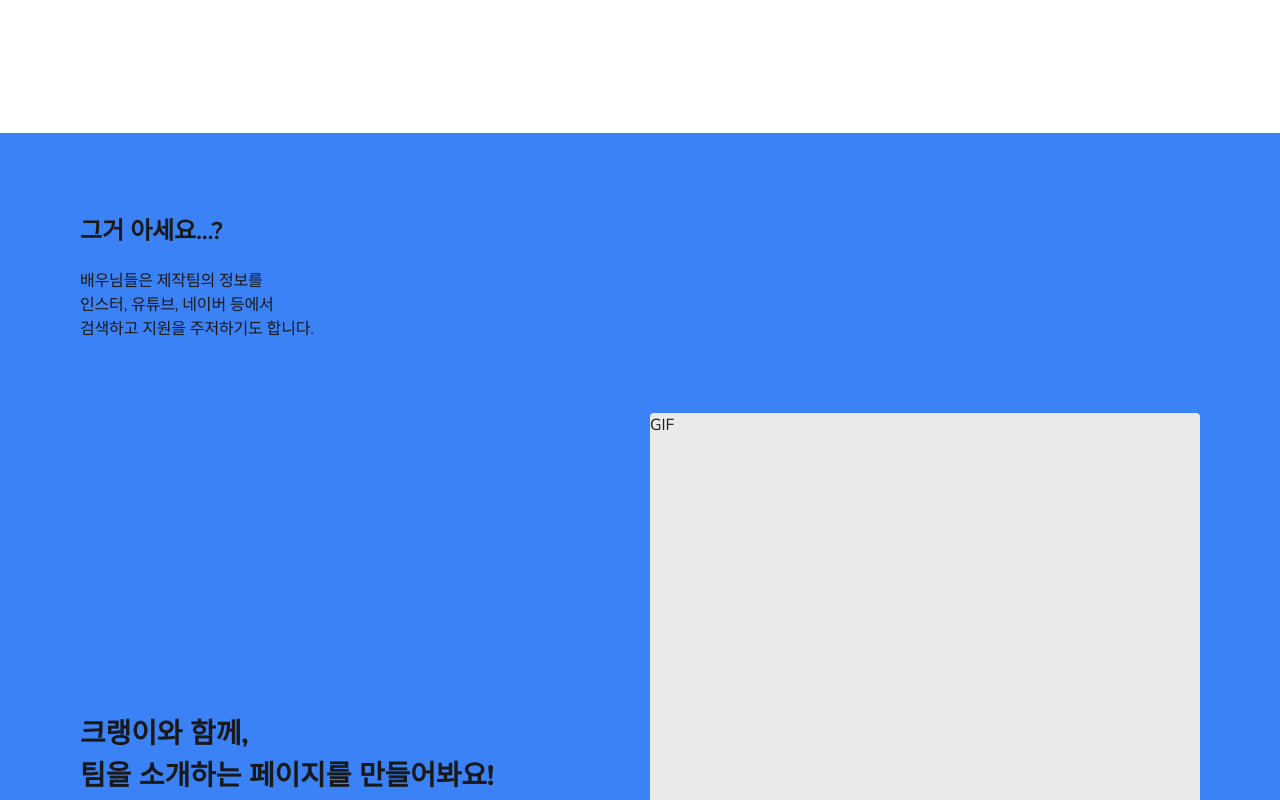
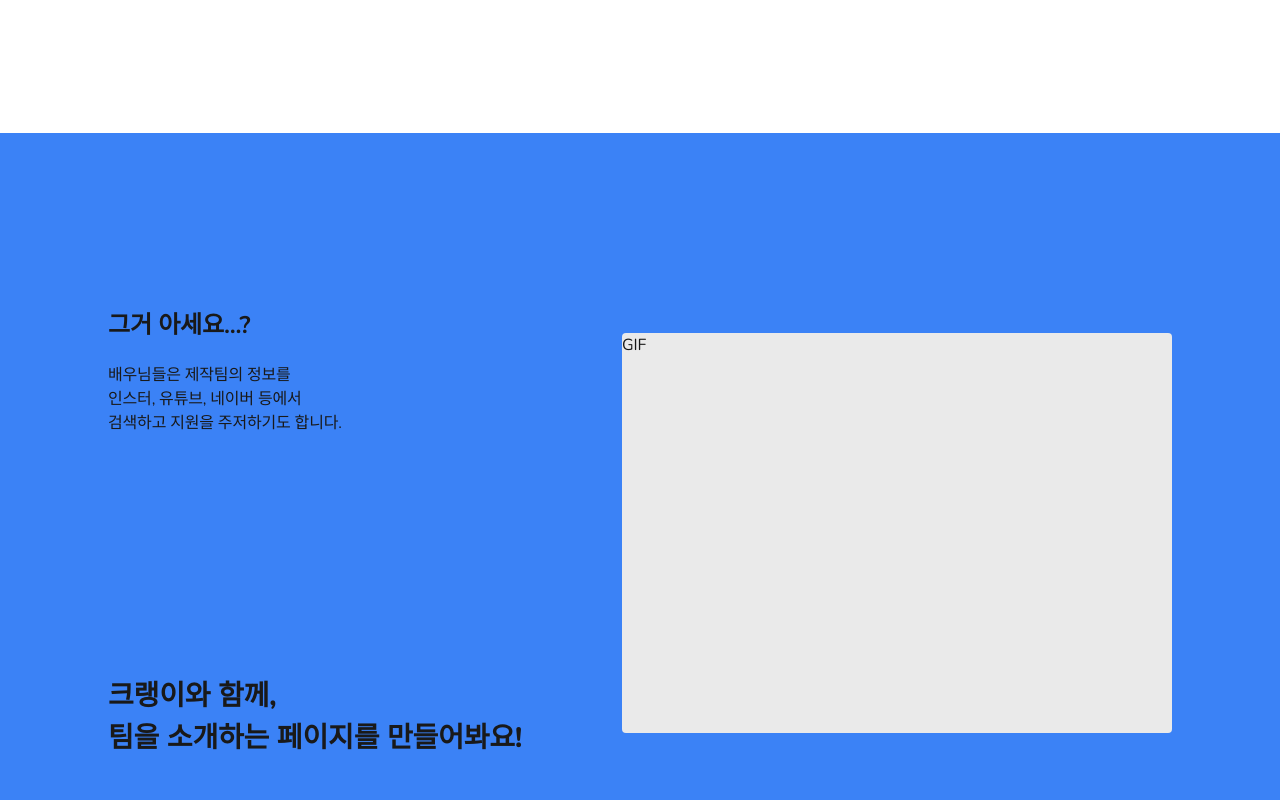
Before and after one commit to OasisWatts/crankie-landing-fe, a Next.js app: page / in a window 1280 px wide. Shown: the part 4660-5460 px from the top of the page. Built offline with nearby package versions, Linux system fonts and the light colour scheme.

Commit message:
feature_teamspace flex로 변경

```diff
--- a/components/feature_teamspace.tsx
+++ b/components/feature_teamspace.tsx
@@ -1,22 +1,20 @@
 export default function FeatureTeamSpace({ data }: { data: any }) {
     return (
-        <div className="inline-block w-screen p-[80px] h-[800px] bg-blue-500 relative">
-            <div className="relative">
+        <div className="inline-block w-screen p-[80px] h-[800px] bg-blue-500 flex flex-row justify-center items-center">
             {/*Left*/}
-                <div className="absolute top-0">
+            <div className="flex flex-col top-0">
                 <p className="text-xl font-bold">{data.title}</p>
                 <p className="mt-5">{data.explanation1}</p>
                 <p className="">{data.explanation2}</p>
-                    <p className="">{data.explanation3}</p>
-                </div>
-                <div className="absolute top-[500px]">
+                <p className="mb-20">{data.explanation3}</p>
+                <div className="top-[500px] mt-40">
                     <p className="text-2xl font-extrabold">{data.footer1}</p>
                     <p className="text-2xl font-extrabold">{data.footer2}</p>
                 </div>
+            </div>
             {/*Righet*/}
-                <div className="bg-gray-200 w-[550px] h-[400px] rounded ml-[100px] absolute right-0 top-[200px]">
+            <div className="bg-gray-200 w-[550px] h-[400px] rounded ml-[100px] right-0 top-[200px]">
                 GIF
-                </div>
             </div>
         </div>
     )
```
Lines whose indentation alone changed are shown as unchanged.
